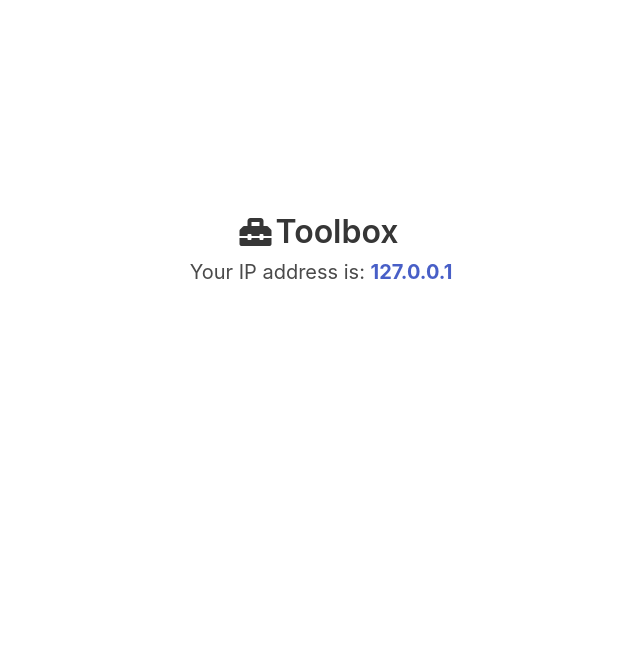
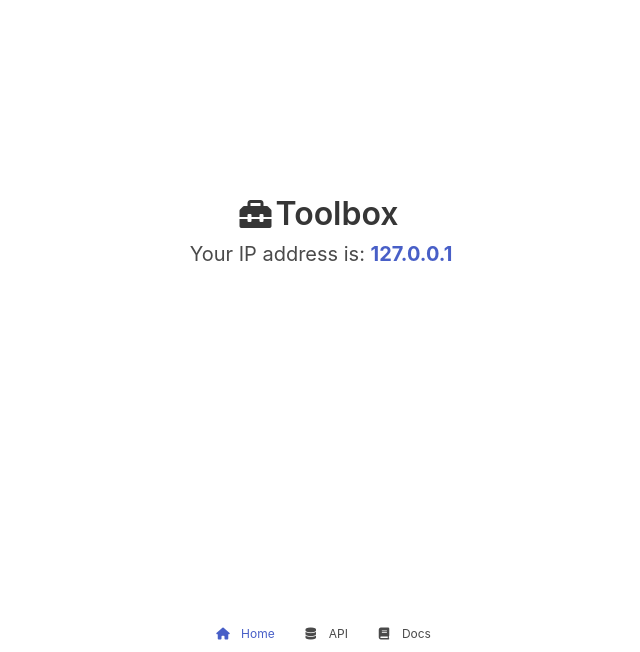
Before and after one commit to jlebunetel/toolbox-api, a FastAPI app: page / in a window 1280 px wide. Shown: the part 148-800 px from the top of the page, without its empty margins (319-959 px from the left). Run offline with FastAPI, Linux system fonts and the light colour scheme.

Commit message:
Add a menu

```diff
--- a/templates/index.html
+++ b/templates/index.html
@@ -7,7 +7,7 @@
     <meta name="viewport" content="width=device-width, initial-scale=1">
     <title>Toolbox</title>
     <link rel="stylesheet" href="https://cdn.jsdelivr.net/npm/bulma@0.9.3/css/bulma.min.css">
-    <link rel="stylesheet" href="https://cdnjs.cloudflare.com/ajax/libs/font-awesome/5.15.4/css/all.min.css">
+    <link rel="stylesheet" href="https://cdnjs.cloudflare.com/ajax/libs/font-awesome/6.0.0/css/all.min.css">
 </head>
 
 <body>
@@ -17,7 +17,7 @@
                 <h1 class="title">
                     <span class="icon-text">
                         <span class="icon">
-                            <i class="fas fa-toolbox"></i>
+                            <i class="fa-solid fa-toolbox"></i>
                         </span>
                         <span>Toolbox</span>
                     </span>
@@ -27,6 +27,45 @@
                 </p>
             </div>
         </div>
+
+        <div class="hero-foot">
+            <nav class="tabs is-small is-centered">
+                <div class="container">
+                    <ul>
+                        <li class="is-active">
+                            <a>
+                                <span class="icon-text">
+                                    <span class="icon">
+                                        <i class="fa-solid fa-home">    </i>
+                                    </span>
+                                    <span>Home</span>
+                                </span>
+                            </a>
+                        </li>
+                        <li>
+                            <a href="/api/v1/">
+                                <span class="icon-text">
+                                    <span class="icon">
+                                        <i class="fa-solid fa-database">    </i>
+                                    </span>
+                                    <span>API</span>
+                                </span>
+                            </a>
+                        </li>
+                        <li>
+                            <a href="/docs">
+                                <span class="icon-text">
+                                    <span class="icon">
+                                        <i class="fa-solid fa-book">    </i>
+                                    </span>
+                                    <span>Docs</span>
+                                </span>
+                            </a>
+                        </li>
+                    </ul>
+                </div>
+            </nav>
+        </div>
     </section>
 </body>
 
```
